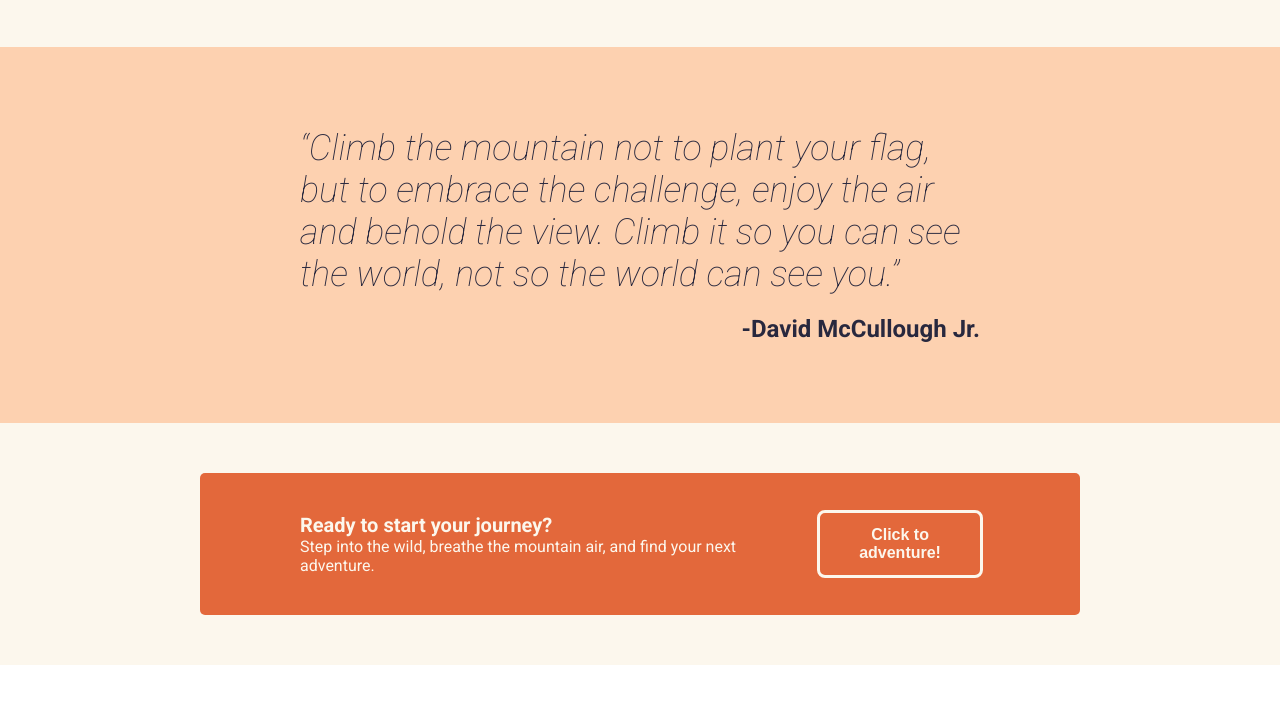
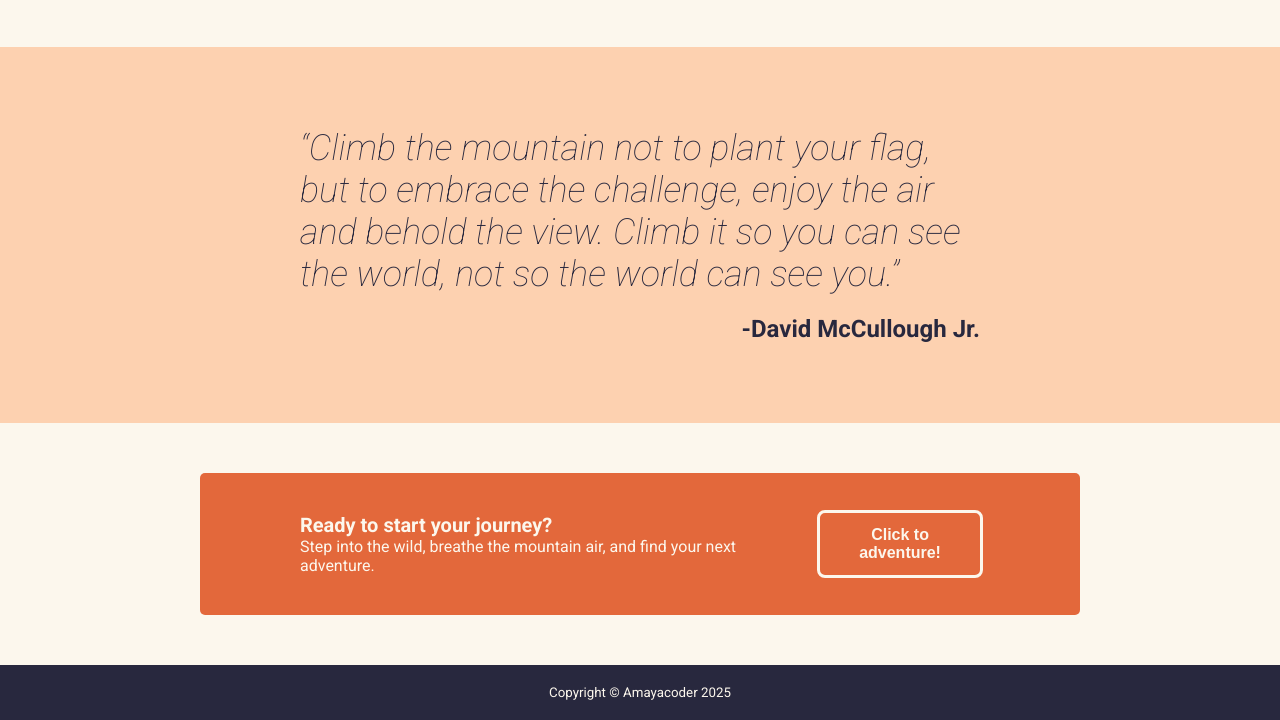
Before and after one commit to amayacoder/odin_landing_page, a plain HTML site: page index.html in a window 1280 px wide. Shown: the part 1100-1820 px from the top of the page. Before the commit the page ends 1765 px from the top, so only its background shows below. Drawn offline with Linux system fonts and the light colour scheme.

Commit message:
Add footer

```diff
--- a/index.html
+++ b/index.html
@@ -65,5 +65,8 @@
             <button>Click to adventure!</button>
         </div>
     </div>
+    <div class="footer">
+        <div class="footer-text"> Copyright &copy; Amayacoder 2025</div>
+    </div>
 </body>
 </html>
--- a/style.css
+++ b/style.css
@@ -183,3 +183,11 @@ a {
     font-size: 20px;
     font-weight: 700;
 }
+
+.footer {
+    background-color: #28283E;
+    color: #FCF7ED;
+    text-align: center;
+    padding: 20px 200px;
+    font-size: smaller;
+}
```
